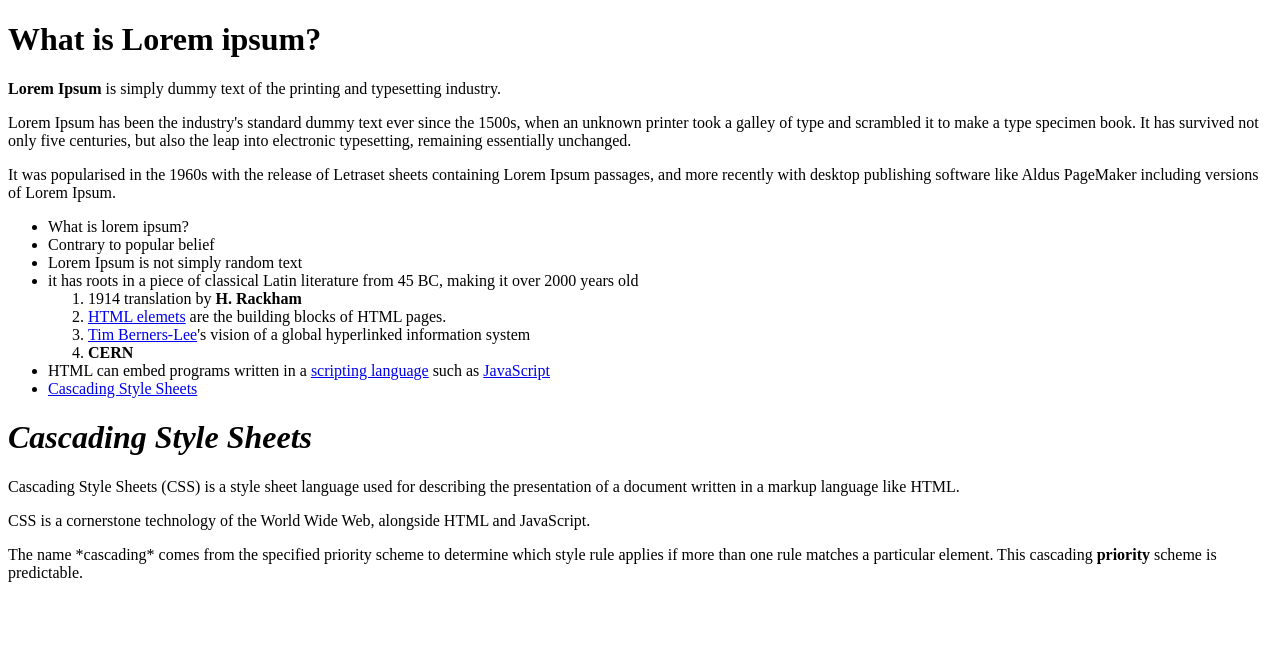
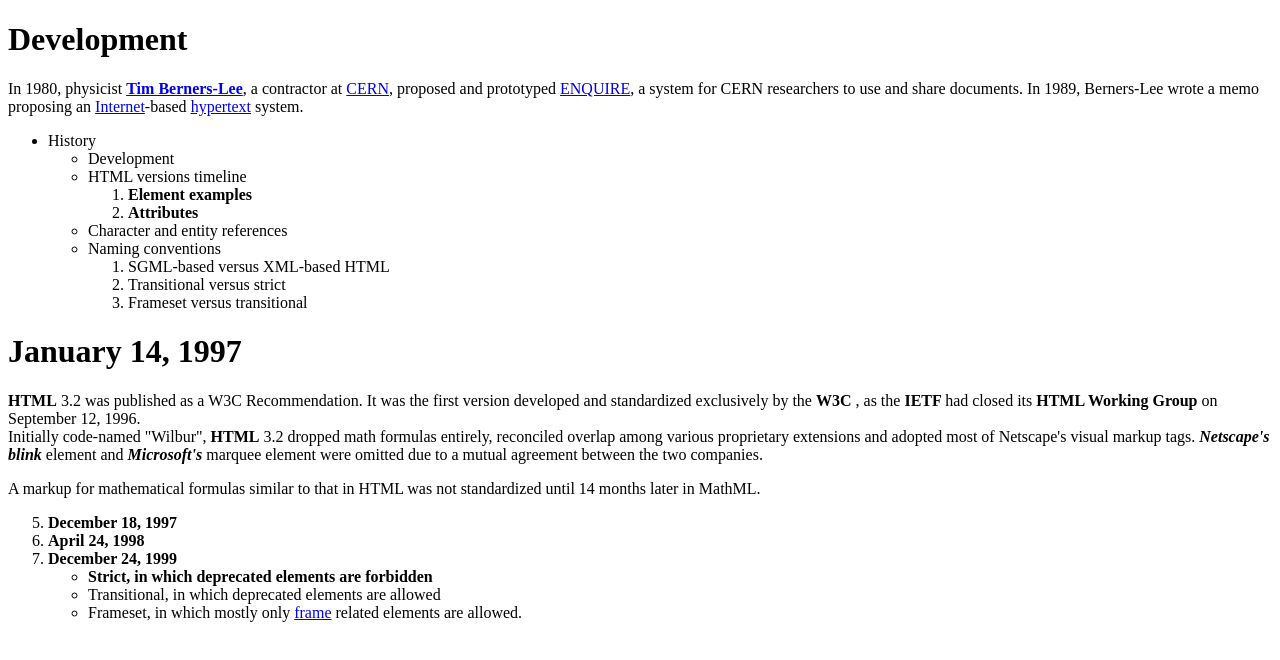
Before and after one commit to LightStein/html-and-css-practices, a plain HTML site: page 2-Text-Elements-Basics/index.html in a window 1280 px wide. Drawn offline with Linux system fonts and the light colour scheme.

Commit message:
feat(source): Finish practice-2

```diff
--- a/2-Text-Elements-Basics/index.html
+++ b/2-Text-Elements-Basics/index.html
@@ -7,27 +7,38 @@
     <title>Document</title>
 </head>
 <body>
-    <h1>What is Lorem ipsum?</h1>
-    <p> <b> Lorem Ipsum </b>is simply dummy text of the printing and typesetting industry.</p>
-    <p>Lorem Ipsum has been the industry's standard dummy text ever since the 1500s, when an unknown printer took a galley of type and scrambled it to make a type specimen book. It has survived not only five centuries, but also the leap into electronic typesetting, remaining essentially unchanged.</p>
-    <p>It was popularised in the 1960s with the release of Letraset sheets containing Lorem Ipsum passages, and more recently with desktop publishing software like Aldus PageMaker including versions of Lorem Ipsum.</p>
+    <h1>Development</h1>
+    <p>In 1980, physicist <a href="https://en.wikipedia.org/wiki/Tim_Berners-Lee"><b>Tim Berners-Lee</b></a>, a contractor at <a href="https://en.wikipedia.org/wiki/CERN">CERN</a>, proposed and prototyped <a href="https://en.wikipedia.org/wiki/ENQUIRE">ENQUIRE</a>, a system for CERN researchers to use and share documents. In 1989, Berners-Lee wrote a memo proposing an <a href="https://en.wikipedia.org/wiki/Internet">Internet</a>-based <a href="https://en.wikipedia.org/wiki/Hypertext">hypertext</a> system.</p>
     <ul>
-        <li value = "#">What is lorem ipsum?</li>
-        <li>Contrary to popular belief</li>
-        <li>Lorem Ipsum is not simply random text</li>
-        <li>it has roots in a piece of classical Latin literature from 45 BC, making it over 2000 years old</li>
-        <ol>
-            <li>1914 translation by <b>H. Rackham</b></li>
-            <li> <a href="https://en.wikipedia.org/wiki/HTML_element">HTML elemets</a> are the building blocks of HTML pages.</li>
-            <li><a href="https://en.wikipedia.org/wiki/Tim_Berners-Lee">Tim Berners-Lee</a>'s vision of a global hyperlinked information system</li>
-            <li><b>CERN</b></li>
-        </ol>
-        <li>HTML can embed programs written in a <a href="https://en.wikipedia.org/wiki/Scripting_language">scripting language</a> such as <a href="https://en.wikipedia.org/wiki/JavaScript">JavaScript</a></li>
-        <li> <a href="https://en.wikipedia.org/wiki/Cascading_Style_Sheets">Cascading Style Sheets</a></li>
+        <li>History</li>
+        <ul>
+            <li>Development</li>
+            <li> HTML versions timeline </li>
+            <ol>
+                <li><b> Element examples </b></li>
+                <li> <b> Attributes </b></li>
+            </ol>
+            <li>Character and entity references</li>
+            <li>Naming conventions</li>
+            <ol>
+                <li>SGML-based versus XML-based HTML</li>
+                <li>Transitional versus strict</li>
+                <li>Frameset versus transitional</li>
+            </ol>
+        </ul>
     </ul>
-    <h1><i>Cascading Style Sheets</i></h1>
-    <p>Cascading Style Sheets (CSS) is a style sheet language used for describing the presentation of a document written in a markup language like HTML.</p>
-    <p>CSS is a cornerstone technology of the World Wide Web, alongside HTML and JavaScript.</p>
-    <p>The name *cascading* comes from the specified priority scheme to determine which style rule applies if more than one rule matches a particular element. This cascading <b>priority</b> scheme is predictable.</p>
+    <h1>January 14, 1997</h1>
+    <p><b>HTML</b> 3.2 was published as a W3C Recommendation. It was the first version developed and standardized exclusively by the <b> W3C </b>, as the <b> IETF </b> had closed its <b> HTML </b> <b> Working </b> <b>Group</b> on September 12, 1996.<br> Initially code-named "Wilbur", <b>HTML</b> 3.2 dropped math formulas entirely, reconciled overlap among various proprietary extensions and adopted most of Netscape's visual markup tags. <b><i> Netscape's blink </i></b> element and <b><i>Microsoft's</i></b> marquee element were omitted due to a mutual agreement between the two companies.</p>
+    <p>A markup for mathematical formulas similar to that in HTML was not standardized until 14 months later in MathML.</p>
+    <ol>
+        <li value=5> <b>December 18, 1997</b> </li>
+        <li><b>April 24, 1998</b></li>
+        <li><b>December 24, 1999</b></li>
+        <ul>
+            <li><b>Strict, in which deprecated elements are forbidden</b></li>
+            <li>Transitional, in which deprecated elements are allowed</li>
+            <li>Frameset, in which mostly only <a href="https://en.wikipedia.org/wiki/Framing_(World_Wide_Web)">frame</a> related elements are allowed.</li>
+        </ul>
+    </ol>
 </body>
 </html>
```
